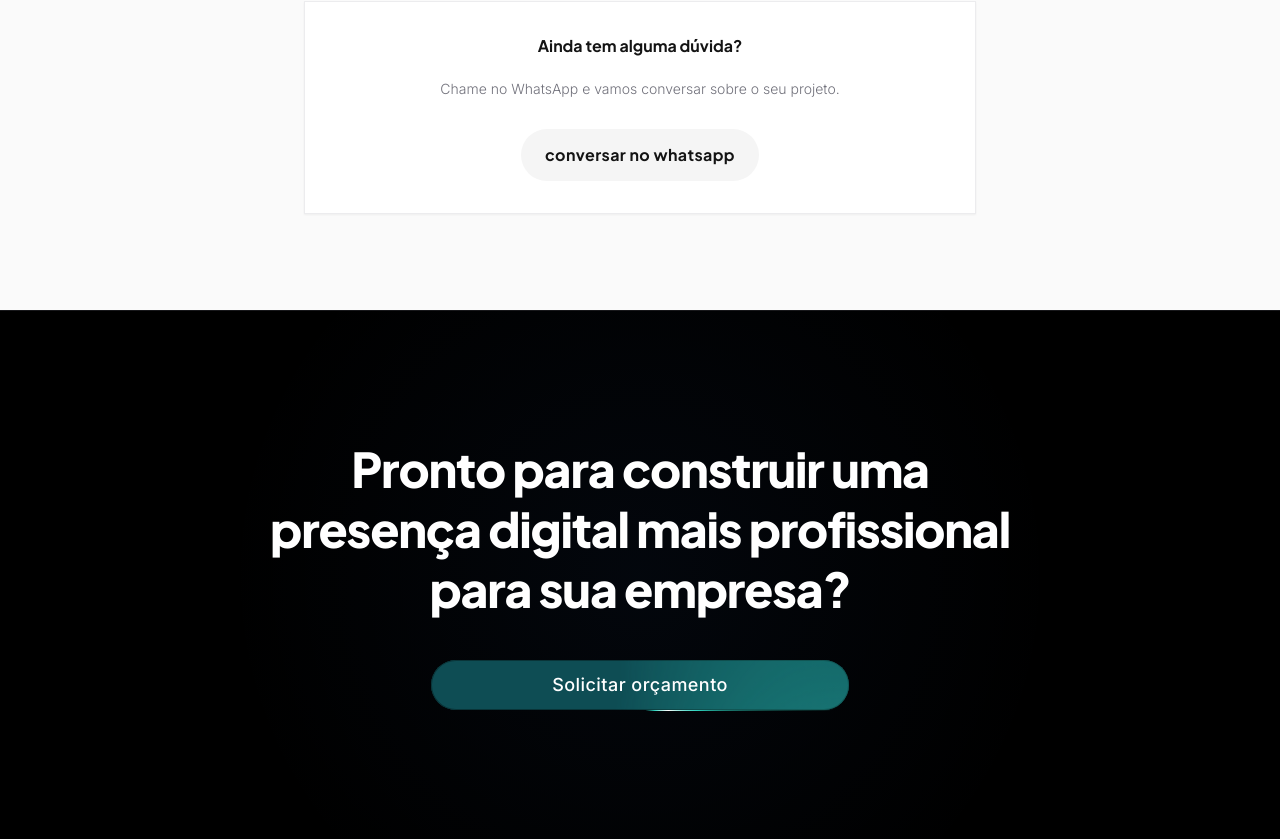
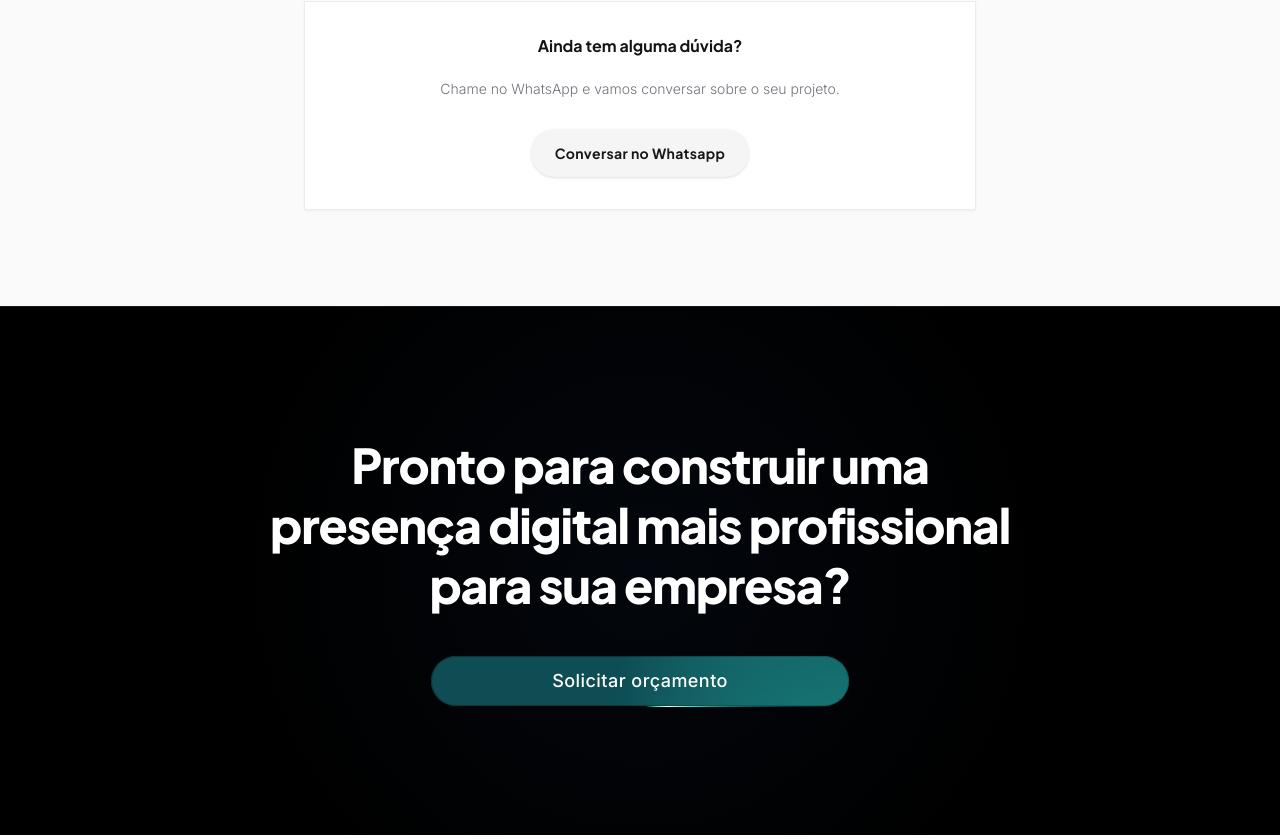
Before and after one commit to gabrielaraujoalves715-create/ghz-studio, a React (Vite) app: page / in a window 1280 px wide. Shown: the part 5096-5935 px from the top of the page. Built offline with nearby package versions, Linux system fonts and the light colour scheme.

Commit message:
Atualiza animação do botão

```diff
--- a/src/components/FAQ.tsx
+++ b/src/components/FAQ.tsx
@@ -78,9 +78,13 @@ export default function FAQ() {
               href={getWhatsAppLink("Olá GHZ Studio! Analisei o FAQ mas tenho uma dúvida diferente sobre os serviços de desenvolvimento.")}
               target="_blank"
               rel="noopener noreferrer"
-              className="inline-flex items-center justify-center px-6 py-3.5 rounded-full bg-neutral-100 hover:bg-brand-teal hover:text-white transition font-display font-bold tracking-wide text-sm md:text-base"
-            >
-              conversar no whatsapp
+               className="group relative inline-flex items-center justify-center overflow-hidden rounded-full bg-neutral-100 px-6 py-3.5 font-display text-sm font-bold tracking-wide text-zinc-900 shadow-sm transition-all duration-300 ease-out hover:-translate-y-0.5 hover:bg-brand-teal hover:text-white hover:shadow-xl active:translate-y-0 active:scale-[0.98]"
+>
+  <span className="absolute inset-0 -translate-x-full bg-gradient-to-r from-transparent via-white/30 to-transparent transition-transform duration-700 ease-out group-hover:translate-x-full" />
+
+  <span className="relative z-10 transition-transform duration-300 ease-out group-hover:translate-x-0.5"></span>
+
+              Conversar no Whatsapp
             </a>
           </div>
         </div>
```
